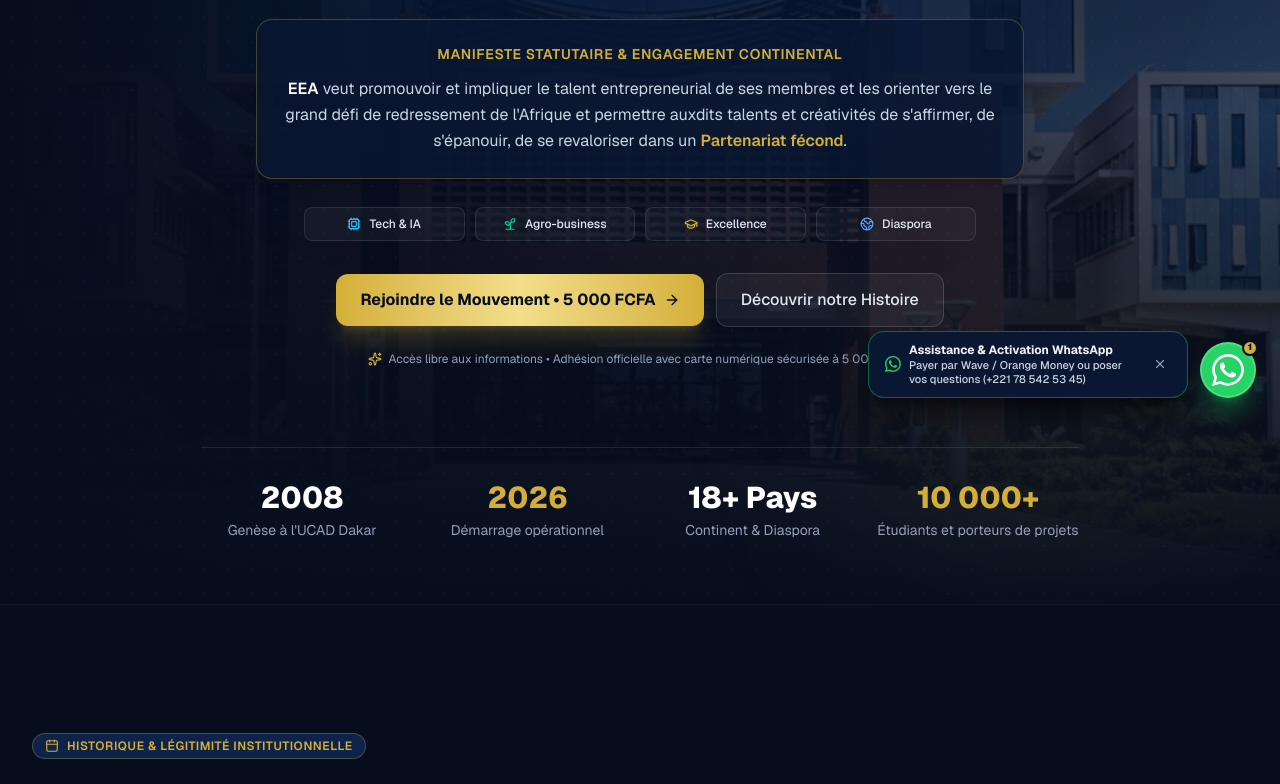
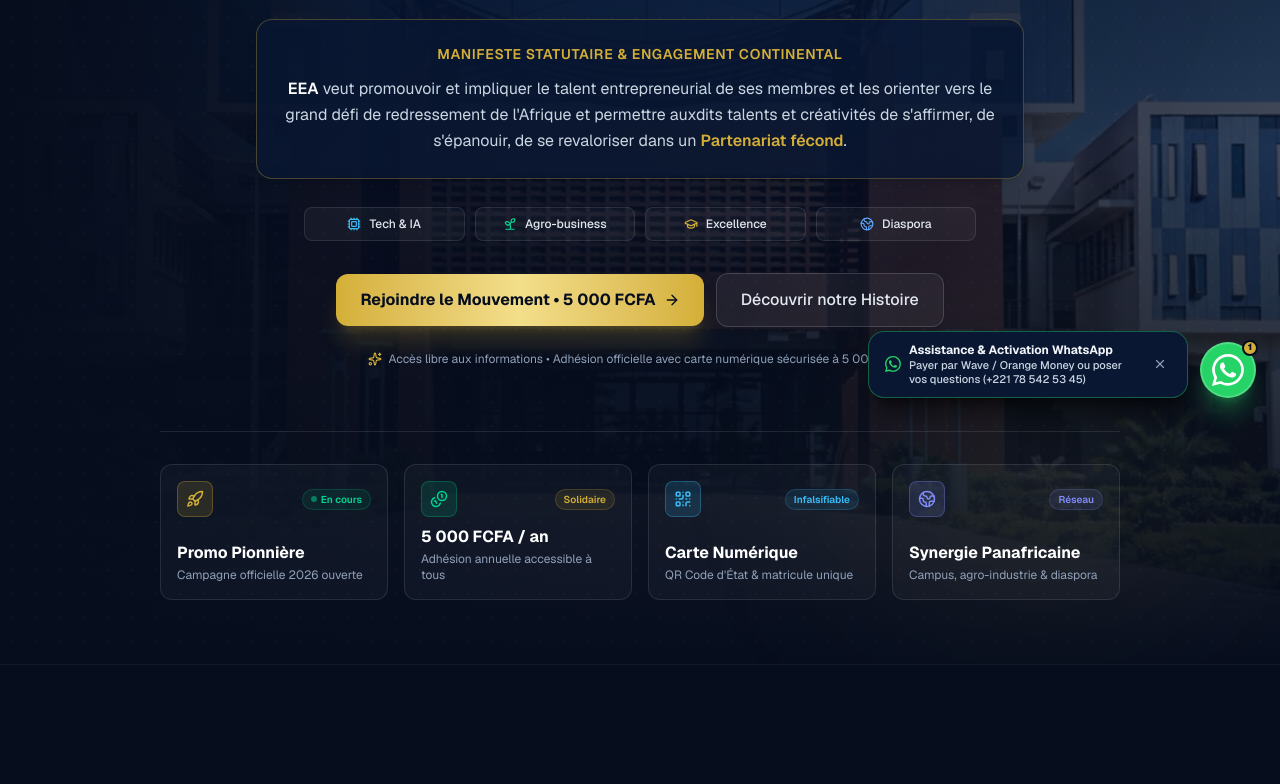
Before and after one commit to HYPNOTYZEDCHART/eea-platform, a Next.js app: page / in a window 1280 px wide. Shown: the part 378-1162 px from the top of the page. Built offline with nearby package versions, Linux system fonts and the light colour scheme; no server answers.

Commit message:
feat(hero): replace dry stats with dynamic 2026 launch momentum tiles

```diff
--- a/src/components/HeroSection.tsx
+++ b/src/components/HeroSection.tsx
@@ -10,6 +10,9 @@
   Cpu,
   GraduationCap,
   Globe2,
+  Rocket,
+  Coins,
+  QrCode,
 } from "lucide-react";
 
 export default function HeroSection() {
@@ -162,43 +165,93 @@
           </motion.p>
         </motion.div>
 
-        {/* Bottom Key Numbers Strip */}
+        {/* Launch Momentum & Trust Tiles */}
         <motion.div
           initial={{ opacity: 0, y: 20 }}
           animate={{ opacity: 1, y: 0 }}
           transition={{ duration: 0.6, delay: 0.5 }}
-          className="mt-16 sm:mt-20 pt-8 border-t border-white/10 grid grid-cols-2 md:grid-cols-4 gap-6 text-center"
+          className="mt-14 sm:mt-16 pt-8 border-t border-white/10 w-full max-w-5xl"
         >
+          <div className="grid grid-cols-2 lg:grid-cols-4 gap-3 sm:gap-4 text-left">
+            {/* 1. Lancement 2026 */}
+            <div className="p-3.5 sm:p-4 rounded-xl bg-white/[0.03] border border-white/10 hover:border-[#D4AF37]/40 transition-colors flex flex-col justify-between">
+              <div className="flex items-center justify-between mb-2">
+                <div className="w-8 h-8 sm:w-9 sm:h-9 rounded-lg bg-[#D4AF37]/15 border border-[#D4AF37]/30 flex items-center justify-center text-[#D4AF37]">
+                  <Rocket className="w-4 h-4 sm:w-4.5 sm:h-4.5" />
+                </div>
+                <span className="inline-flex items-center gap-1 text-[10px] font-semibold text-emerald-400 bg-emerald-500/10 px-2 py-0.5 rounded-full border border-emerald-500/20">
+                  <span className="w-1.5 h-1.5 rounded-full bg-emerald-400 animate-pulse" />
+                  En cours
+                </span>
+              </div>
               <div>
-            <div className="text-2xl sm:text-3xl font-extrabold text-white">
-              2008
+                <div className="text-sm sm:text-base font-bold text-white">
+                  Promo Pionnière
                 </div>
-            <div className="text-xs sm:text-sm text-slate-400 mt-1">
-              Genèse à l&apos;UCAD Dakar
+                <p className="text-[11px] sm:text-xs text-slate-400 mt-0.5 line-clamp-2">
+                  Campagne officielle 2026 ouverte
+                </p>
               </div>
             </div>
+
+            {/* 2. Tarif Accessible */}
+            <div className="p-3.5 sm:p-4 rounded-xl bg-white/[0.03] border border-white/10 hover:border-[#D4AF37]/40 transition-colors flex flex-col justify-between">
+              <div className="flex items-center justify-between mb-2">
+                <div className="w-8 h-8 sm:w-9 sm:h-9 rounded-lg bg-emerald-500/15 border border-emerald-500/30 flex items-center justify-center text-emerald-400">
+                  <Coins className="w-4 h-4 sm:w-4.5 sm:h-4.5" />
+                </div>
+                <span className="text-[10px] font-semibold text-[#D4AF37] bg-[#D4AF37]/10 px-2 py-0.5 rounded-full border border-[#D4AF37]/20">
+                  Solidaire
+                </span>
+              </div>
               <div>
-            <div className="text-2xl sm:text-3xl font-extrabold text-[#D4AF37]">
-              2026
+                <div className="text-sm sm:text-base font-bold text-white">
+                  5 000 FCFA / an
                 </div>
-            <div className="text-xs sm:text-sm text-slate-400 mt-1">
-              Démarrage opérationnel
+                <p className="text-[11px] sm:text-xs text-slate-400 mt-0.5 line-clamp-2">
+                  Adhésion annuelle accessible à tous
+                </p>
               </div>
             </div>
+
+            {/* 3. Carte Numérique Officielle */}
+            <div className="p-3.5 sm:p-4 rounded-xl bg-white/[0.03] border border-white/10 hover:border-[#D4AF37]/40 transition-colors flex flex-col justify-between">
+              <div className="flex items-center justify-between mb-2">
+                <div className="w-8 h-8 sm:w-9 sm:h-9 rounded-lg bg-[#38BDF8]/15 border border-[#38BDF8]/30 flex items-center justify-center text-[#38BDF8]">
+                  <QrCode className="w-4 h-4 sm:w-4.5 sm:h-4.5" />
+                </div>
+                <span className="text-[10px] font-semibold text-[#38BDF8] bg-[#38BDF8]/10 px-2 py-0.5 rounded-full border border-[#38BDF8]/20">
+                  Infalsifiable
+                </span>
+              </div>
               <div>
-            <div className="text-2xl sm:text-3xl font-extrabold text-white">
-              18+ Pays
+                <div className="text-sm sm:text-base font-bold text-white">
+                  Carte Numérique
                 </div>
-            <div className="text-xs sm:text-sm text-slate-400 mt-1">
-              Continent & Diaspora
+                <p className="text-[11px] sm:text-xs text-slate-400 mt-0.5 line-clamp-2">
+                  QR Code d&apos;État & matricule unique
+                </p>
               </div>
             </div>
+
+            {/* 4. Synergie Continent & Diaspora */}
+            <div className="p-3.5 sm:p-4 rounded-xl bg-white/[0.03] border border-white/10 hover:border-[#D4AF37]/40 transition-colors flex flex-col justify-between">
+              <div className="flex items-center justify-between mb-2">
+                <div className="w-8 h-8 sm:w-9 sm:h-9 rounded-lg bg-[#818CF8]/15 border border-[#818CF8]/30 flex items-center justify-center text-[#818CF8]">
+                  <Globe2 className="w-4 h-4 sm:w-4.5 sm:h-4.5" />
+                </div>
+                <span className="text-[10px] font-semibold text-[#818CF8] bg-[#818CF8]/10 px-2 py-0.5 rounded-full border border-[#818CF8]/20">
+                  Réseau
+                </span>
+              </div>
               <div>
-            <div className="text-2xl sm:text-3xl font-extrabold text-[#D4AF37]">
-              10 000+
+                <div className="text-sm sm:text-base font-bold text-white">
+                  Synergie Panafricaine
                 </div>
-            <div className="text-xs sm:text-sm text-slate-400 mt-1">
-              Étudiants et porteurs de projets
+                <p className="text-[11px] sm:text-xs text-slate-400 mt-0.5 line-clamp-2">
+                  Campus, agro-industrie & diaspora
+                </p>
+              </div>
             </div>
           </div>
         </motion.div>
```
Lines whose indentation alone changed are shown as unchanged.
